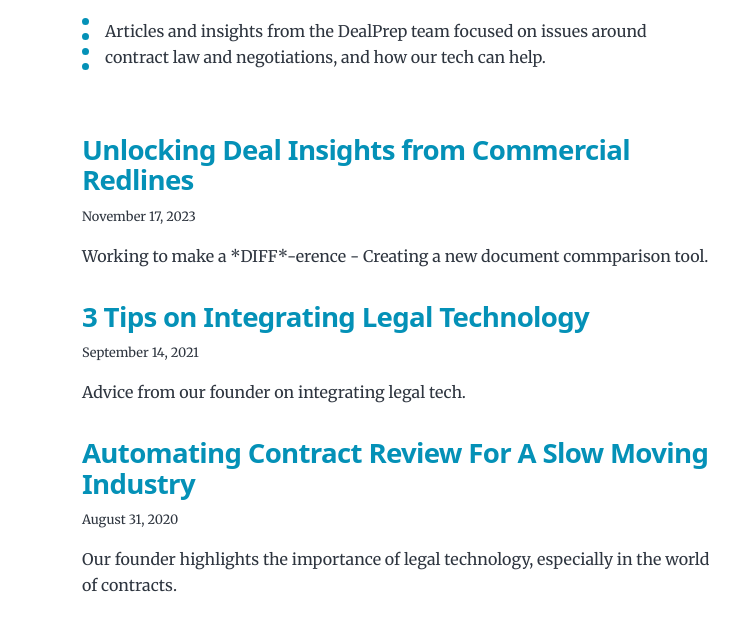
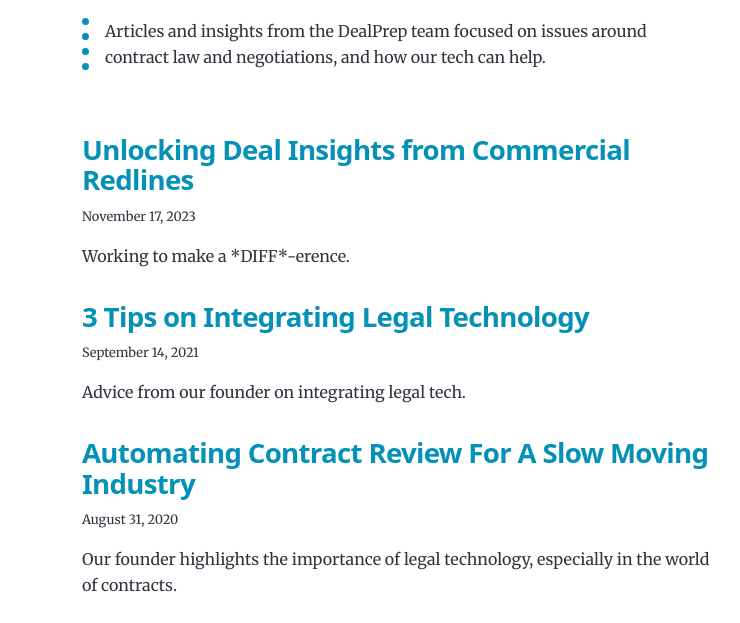
Before and after one commit to clausehound/dealprep-blog, a Gatsby site: page / in a window 1280 px wide. Shown: the part 158-781 px from the top of the page, without its empty margins (242-982 px from the left). Built offline with nearby package versions, Linux system fonts and the light colour scheme; Gatsby itself is replaced by a stand-in of ours.

Commit message:
Update index.md

```diff
--- a/content/blog/Unlocking Deal Insights from Commercial Redlines/index.md
+++ b/content/blog/Unlocking Deal Insights from Commercial Redlines/index.md
@@ -1,7 +1,7 @@
 ---
 title: Unlocking Deal Insights from Commercial Redlines
 date: "2023-11-17T22:12:03.284Z"
-description: "Working to make a *DIFF*-erence - Creating a new document commparison tool."
+description: "Working to make a *DIFF*-erence."
 ---
 
 ## Our Problem
```
